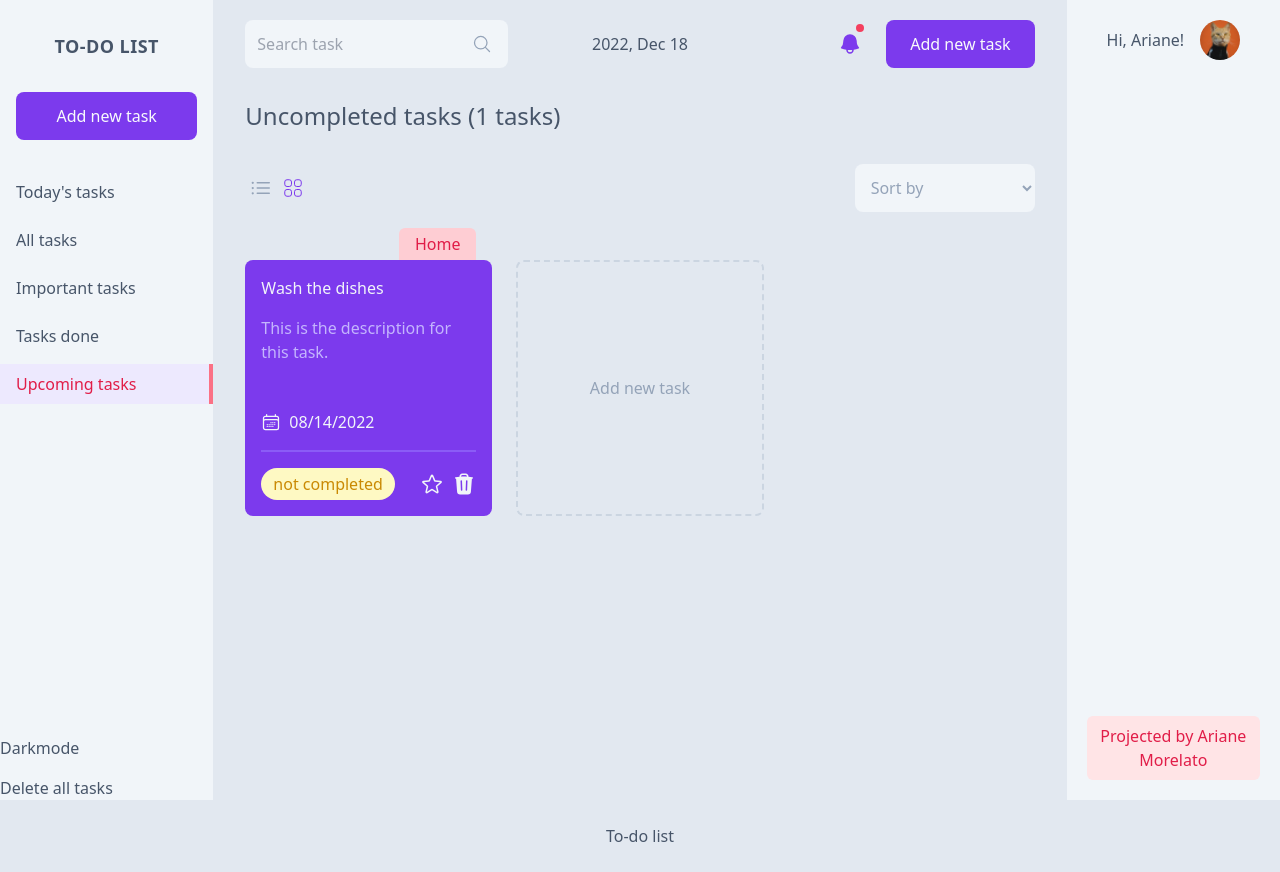
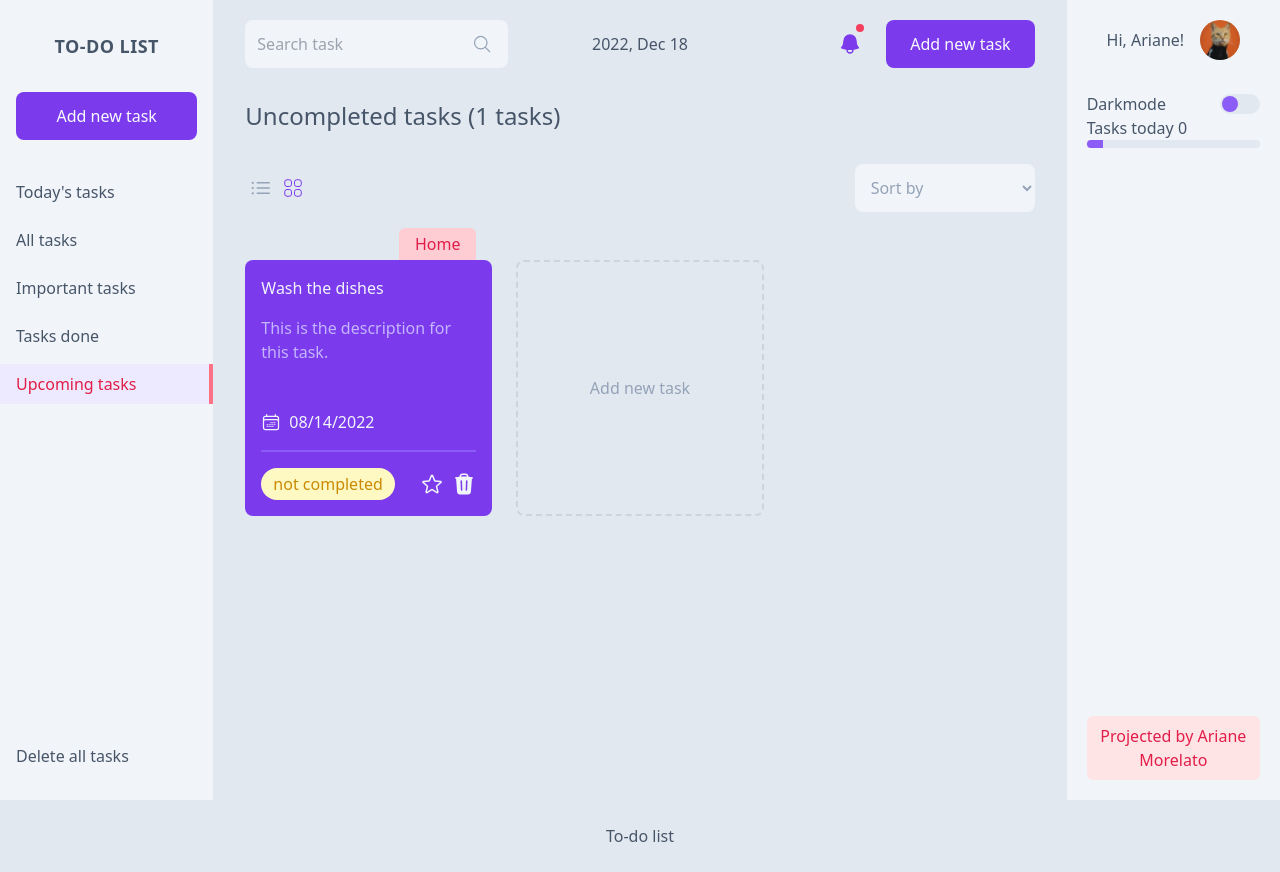
Before and after one commit to aridsm/tasks-app, a React (Create React App) app: page /upcoming in a window 1280 px wide. Built offline with nearby package versions, Linux system fonts and the light colour scheme.

Commit message:
added darkmode

```diff
--- a/src/App.tsx
+++ b/src/App.tsx
@@ -10,7 +10,7 @@ const App: React.FC = () => {
   const isModalOpen = useAppSelector((state) => state.modal.modalIsOpen);
 
   return (
-    <div className="bg-slate-200 min-h-screen text-slate-600">
+    <div className="bg-slate-200 min-h-screen text-slate-600 dark:bg-slate-900 dark:text-slate-300">
       {isModalOpen && <Modal />}
       <Menu />
       <TasksSection />
--- a/src/components/AccountData.tsx
+++ b/src/components/AccountData.tsx
@@ -1,16 +1,43 @@
 import React from "react";
 import avatar1 from "../assets/avatar-1.jpg";
+import useTodayTasks from "./hooks/useTodayTasks";
 
 const AccountData: React.FC = () => {
+  const todaysTasks = useTodayTasks();
+
+  const totalTodaysTasks = todaysTasks.length;
+
+  const toggleDarkMode = () => {
+    const html = document.querySelector<HTMLHtmlElement>("html")!;
+    html.classList.toggle("dark");
+  };
+
   return (
-    <section className="p-5 bg-slate-100 flex flex-col w-2/12 fixed top-0 right-0 h-screen">
+    <section className="p-5 bg-slate-100 flex flex-col w-2/12 fixed top-0 right-0 h-screen dark:bg-slate-800/[.5]">
       <span className="flex items-center mx-auto">
         <span className="font-medium">Hi, Ariane!</span>
         <img src={avatar1} alt="cat" className="w-10 rounded-full ml-4" />
       </span>
+
+      <button
+        className="mt-8 text-left flex items-center justify-between"
+        onClick={toggleDarkMode}
+      >
+        <span>Darkmode</span>
+        <div className="w-10 h-5 bg-slate-200 rounded-full flex items-center px-0.5 dark:bg-slate-700">
+          <div className="w-4 h-4 rounded-full bg-violet-500 "></div>
+        </div>
+      </button>
+
+      <div>
+        <span>Tasks today {totalTodaysTasks}</span>
+        <div className="bg-slate-200 w-full h-2 rounded-full overflow-hidden dark:bg-slate-700">
+          <div className="bg-violet-500 h-full w-4"></div>
+        </div>
+      </div>
       <a
         href="/"
-        className="mt-auto bg-rose-100 p-2 rounded-md text-rose-600 text-center transition hover:bg-rose-200"
+        className="mt-auto bg-rose-100 p-2 rounded-md text-rose-600 text-center transition hover:bg-rose-200 dark:bg-rose-300/[.1] dark:text-rose-300"
       >
         Projected by Ariane Morelato
       </a>
--- a/src/components/Menu.tsx
+++ b/src/components/Menu.tsx
@@ -1,5 +1,7 @@
 import React from "react";
 import { NavLink, useLocation } from "react-router-dom";
+import { useAppDispatch } from "../store/hooks";
+import { tasksActions } from "../store/Tasks.store";
 import BtnAddTask from "./Utilities/BtnAddTask";
 
 const links = [
@@ -26,14 +28,18 @@ const links = [
 ];
 
 const classLinkActive =
-  "text-rose-600 bg-violet-100 border-r-4 border-rose-400";
+  "text-rose-600 bg-violet-100 border-r-4 border-rose-400 dark:bg-slate-700 dark:text-rose-300 dark:border-rose-300";
 
 const Menu: React.FC = () => {
   const route = useLocation();
   const currentPath = route.pathname;
+  const dispatch = useAppDispatch();
 
+  const deleteAllTasksHandler = () => {
+    dispatch(tasksActions.deleteAllTasks());
+  };
   return (
-    <header className="bg-slate-100 flex flex-col h-screen w-2/12 fixed left-0">
+    <header className="bg-slate-100 flex flex-col h-screen w-2/12 fixed left-0 dark:bg-slate-800/[.5]">
       <h1 className="font-bold uppercase text-center mt-8 text-lg tracking-wide">
         To-do list
       </h1>
@@ -44,7 +50,7 @@ const Menu: React.FC = () => {
             <li key={link.path}>
               <NavLink
                 to={link.path}
-                className={`px-4 py-2 w-full block transition hover:text-rose-600 ${
+                className={`px-4 py-2 w-full block transition hover:text-rose-600 dark:hover:text-rose-300 ${
                   currentPath === link.path ? classLinkActive : ""
                 }`}
               >
@@ -54,8 +60,13 @@ const Menu: React.FC = () => {
           ))}
         </ul>
       </nav>
-      <button className="mt-auto text-left">Darkmode</button>
-      <button className="mt-4 text-left">Delete all tasks</button>
+
+      <button
+        className="mx-4 mt-auto mb-8 text-left"
+        onClick={deleteAllTasksHandler}
+      >
+        Delete all tasks
+      </button>
     </header>
   );
 };
--- a/src/components/Routes/TodaysTasks.tsx
+++ b/src/components/Routes/TodaysTasks.tsx
@@ -1,27 +1,9 @@
-import React, { useEffect, useState } from "react";
-import { Task } from "../../interfaces";
-import { useAppSelector } from "../../store/hooks";
+import React from "react";
+import useTodayTasks from "../hooks/useTodayTasks";
 import LayoutRoutes from "../Utilities/LayoutRoutes";
 
 const TodaysTasks: React.FC = () => {
-  const tasks = useAppSelector((state) => state.tasks.tasks);
-  const [todaysTasks, setTodaysTasks] = useState<Task[]>([]);
-
-  const date: Date = new Date();
-  const year: number = date.getFullYear();
-  const month: number = date.getMonth() + 1;
-  const day: number = date.getDate();
-
-  const dateTimeFormat = `${year}-${month.toString().padStart(2, "0")}-${day
-    .toString()
-    .padStart(2, "0")}`;
-
-  useEffect(() => {
-    let filteredTasks: Task[] = tasks.filter(
-      (task: Task) => task.date === dateTimeFormat
-    );
-    setTodaysTasks(filteredTasks);
-  }, [dateTimeFormat, tasks]);
+  const todaysTasks = useTodayTasks();
 
   return (
     <LayoutRoutes title="Today's tasks" tasks={todaysTasks}></LayoutRoutes>
--- a/src/components/TasksSection/HeaderTasks.tsx
+++ b/src/components/TasksSection/HeaderTasks.tsx
@@ -48,7 +48,7 @@ const HeaderTasks: React.FC = () => {
             className={`relative ${classHasNotification}`}
             title="notifications"
           >
-            <IconBell className="fill-violet-600 w-6 h-6" />
+            <IconBell className="fill-violet-600 w-6 h-6 dark:fill-violet-800" />
           </button>
         </Tooltip>
 
--- a/src/components/TasksSection/TaskItem.tsx
+++ b/src/components/TasksSection/TaskItem.tsx
@@ -35,11 +35,11 @@ const TaskItem: React.FC<{ isListInView1: boolean; task: Task }> = ({
 
   return (
     <li key={task.id}>
-      <button className="bg-rose-200 text-rose-600 px-4 py-1 rounded-t-md ml-auto mr-4 block transition hover:bg-rose-300">
+      <button className=" bg-rose-200 text-rose-600 px-4 py-1 rounded-t-md ml-auto mr-4 block transition dark:bg-rose-300/[.1] dark:text-rose-300">
         {task.dir}
       </button>
       <article
-        className={`bg-slate-100 rounded-lg p-4 flex text-left transition hover:shadow-lg hover:shadow-slate-300 ${
+        className={`bg-slate-100 rounded-lg p-4 flex text-left transition hover:shadow-lg hover:shadow-slate-300 dark:bg-slate-800/[.5] dark:hover:shadow-transparent ${
           isListInView1 ? "flex-row h-32" : "flex-col h-64"
         }`}
       >
@@ -55,16 +55,16 @@ const TaskItem: React.FC<{ isListInView1: boolean; task: Task }> = ({
           </time>
         </div>
         <div
-          className={`flex border-slate-200 ${
+          className={`flex border-slate-200 dark:border-slate-700 ${
             isListInView1 ? "items-center" : "border-t-2 w-full pt-4 mt-4"
           }`}
         >
           <span
             className={`${
               task.completed
-                ? "bg-green-200 text-green-600"
-                : "bg-yellow-100 text-yellow-600"
-            } py-1 px-3 rounded-full font-medium mr-4`}
+                ? "bg-green-200 text-green-600 dark:bg-green-300/[.1] dark:text-green-300"
+                : "bg-yellow-100 text-yellow-600 dark:bg-yellow-200/[.1] dark:text-yellow-100"
+            } py-1 px-3 rounded-full font-medium  mr-4`}
           >
             {task.completed ? "completed" : "not completed"}
           </span>
--- a/src/components/TasksSection/TasksSection.tsx
+++ b/src/components/TasksSection/TasksSection.tsx
@@ -8,7 +8,7 @@ import HeaderTasks from "./HeaderTasks";
 
 const TasksSection: React.FC = () => {
   return (
-    <main className=" pt-5 pb-16 px-8 w-8/12 m-auto min-h-screen">
+    <main className=" pt-5 pb-16 px-8 w-8/12 m-auto min-h-screen ">
       <HeaderTasks />
       <Routes>
         <Route path="/" element={<Home />} />
--- a/src/components/Utilities/LayoutRoutes.tsx
+++ b/src/components/Utilities/LayoutRoutes.tsx
@@ -106,9 +106,13 @@ const LayoutRoutes: React.FC<Props> = ({ title, tasks }) => {
         <li>
           <button
             onClick={openModalHandler}
-            className={`border-2 border-slate-300 text-slate-400 w-full rounded-lg border-dashed transition hover:bg-slate-300 hover:text-slate-500 ${
-              isListInView1 ? "h-32" : "h-64"
-            }`}
+            className={`border-2 border-slate-300
+             text-slate-400 w-full rounded-lg
+              border-dashed transition hover:bg-slate-300
+               hover:text-slate-500
+               dark:border-slate-700 dark:hover:bg-slate-800 ${
+                 isListInView1 ? "h-32" : "h-64"
+               }`}
           >
             Add new task
           </button>
--- /dev/null
+++ b/src/components/hooks/useTodayTasks.tsx
@@ -0,0 +1,27 @@
+import { useState, useEffect } from "react";
+import { Task } from "../../interfaces";
+import { useAppSelector } from "../../store/hooks";
+
+const useTodayTasks = (): Task[] => {
+  const tasks = useAppSelector((state) => state.tasks.tasks);
+  const [todaysTasks, setTodaysTasks] = useState<Task[]>([]);
+
+  const date: Date = new Date();
+  const year: number = date.getFullYear();
+  const month: number = date.getMonth() + 1;
+  const day: number = date.getDate();
+
+  const dateTimeFormat = `${year}-${month.toString().padStart(2, "0")}-${day
+    .toString()
+    .padStart(2, "0")}`;
+
+  useEffect(() => {
+    let filteredTasks: Task[] = tasks.filter(
+      (task: Task) => task.date === dateTimeFormat
+    );
+    setTodaysTasks(filteredTasks);
+  }, [dateTimeFormat, tasks]);
+  return todaysTasks;
+};
+
+export default useTodayTasks;
--- a/src/index.css
+++ b/src/index.css
@@ -3,11 +3,11 @@
 @tailwind utilities;
 
 .inputStyles {
-  @apply bg-slate-100 rounded-lg p-3 outline-transparent hover:outline-violet-600 focus:outline-violet-600 transition;
+  @apply bg-slate-100 rounded-lg p-3 outline-transparent hover:outline-violet-600 focus:outline-violet-600 transition dark:bg-slate-800/[.5];
 }
 
 .btn {
-  @apply bg-violet-600 hover:bg-violet-700 py-3 px-6 text-slate-50 rounded-lg w-auto transition;
+  @apply bg-violet-600 hover:bg-violet-700 py-3 px-6 text-slate-50 rounded-lg w-auto transition dark:bg-violet-800;
 }
 
 .btn:active {
@@ -16,13 +16,13 @@
 
 @layer components {
   .tasksList > li:first-of-type article {
-    @apply bg-violet-600 text-slate-100;
+    @apply bg-violet-600 text-slate-100 dark:bg-violet-800;
   }
   .tasksList > li:first-of-type article .description {
     @apply text-violet-300;
   }
   .tasksList > li:first-of-type article > div {
-    @apply border-violet-500;
+    @apply border-violet-500 dark:border-violet-700;
   }
   .listView1 article {
     @apply h-40;
--- a/src/store/Tasks.store.tsx
+++ b/src/store/Tasks.store.tsx
@@ -61,6 +61,9 @@ const tasksSlice = createSlice({
       );
       newTaskFavorited!.important = !newTaskFavorited!.important;
     },
+    deleteAllTasks(state) {
+      state.tasks = [];
+    },
   },
 });
 
--- a/tailwind.config.js
+++ b/tailwind.config.js
@@ -5,4 +5,5 @@ module.exports = {
     extend: {},
   },
   plugins: [],
+  darkMode: "class",
 };
```
